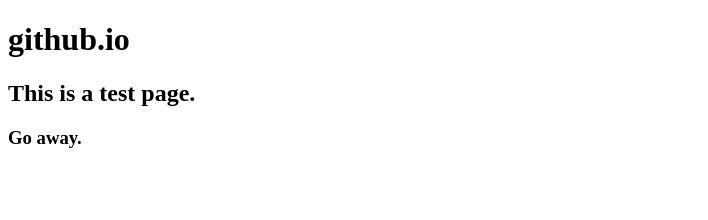
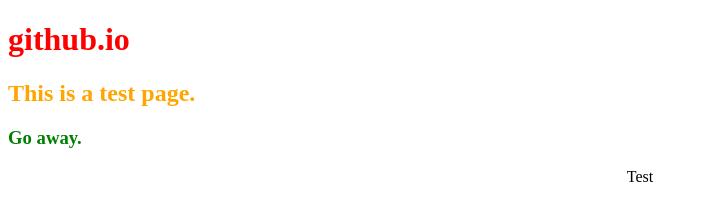
Before and after one commit to fel1x0u/fel1x0u.github.io, a plain HTML site: page index.html in a window 1280 px wide. Shown: the whole page, without its empty margins (0-708 px from the left). Drawn offline with Linux system fonts and the light colour scheme.

Commit message:
Update index.html

```diff
--- a/index.html
+++ b/index.html
@@ -8,5 +8,24 @@
 		<h1>github.io</h1>
 		<h2>This is a test page.<h2>
 		<h3>Go away.</h3>
+		<p>Test</p>
+		<style>
+			p {
+				color: black;
+				text-align: center;
+			}
+			h1 {
+				color: red;
+				text-aligh: center;
+			}
+			h2 {
+				color: orange;
+				text-aligh: center;
+			}
+			h3 {
+				color: green;
+				text-aligh: center;
+			}
+		</style>
 	</body>
 </html>
```
